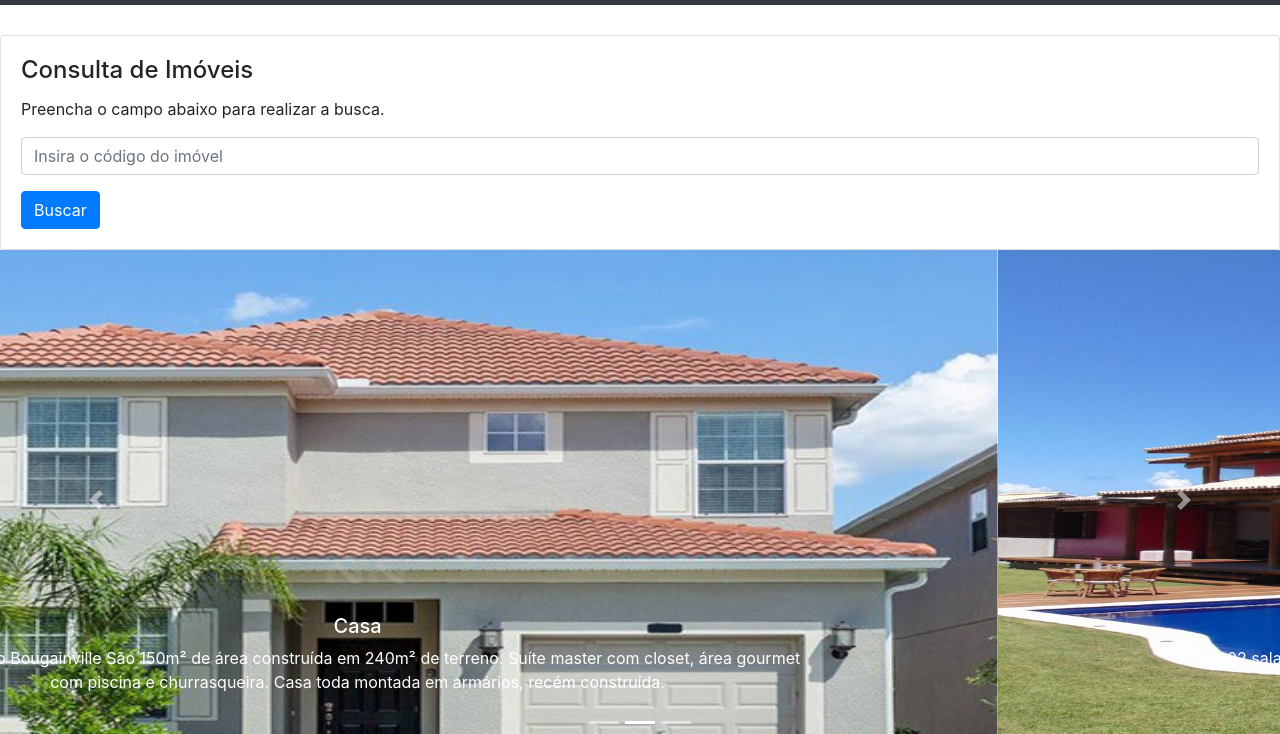
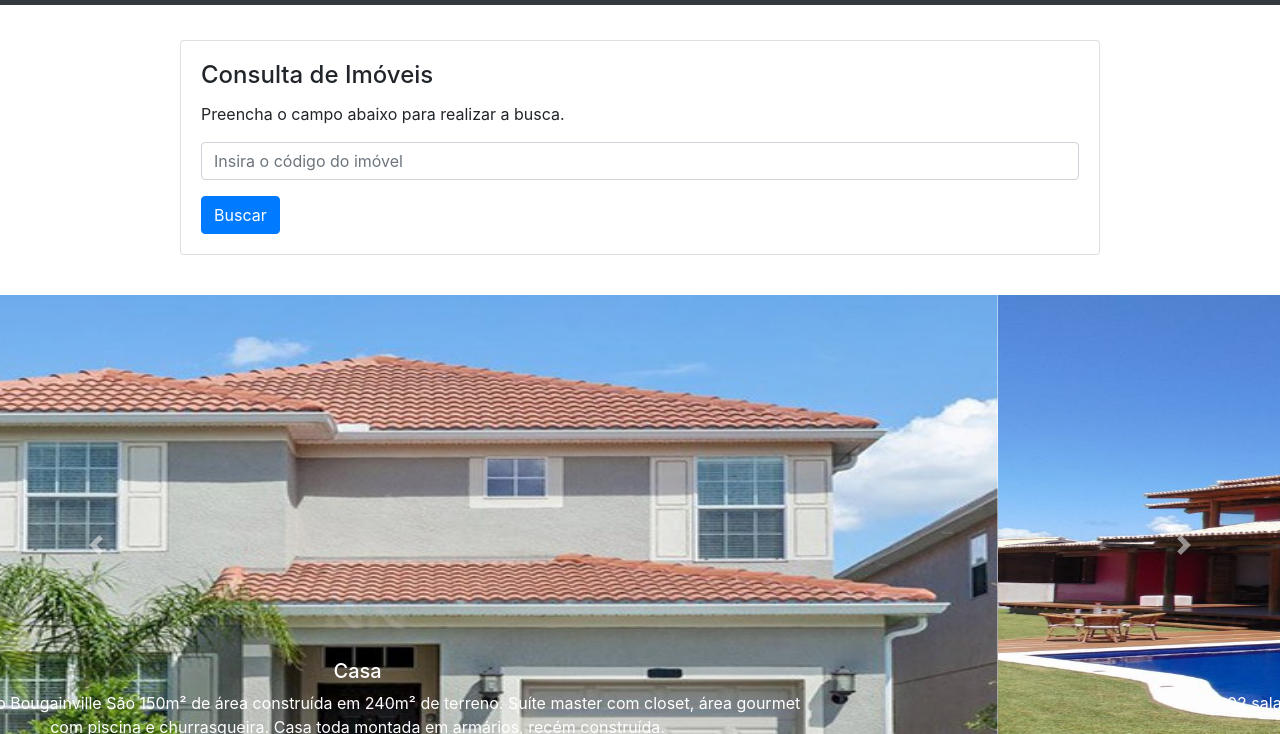
Before and after one commit to tmarco783/Projeto.P.W.2018-1, a plain HTML site: page imoveis_consulta.html in a window 1280 px wide. Shown: the part 66-800 px from the top of the page. Drawn offline with nearby package versions, Linux system fonts and the light colour scheme.

Commit message:
Add files via upload

```diff
--- a/imoveis_consulta.html
+++ b/imoveis_consulta.html
@@ -4,6 +4,7 @@
   <title>Sistema de Aluguel</title>
   <meta charset="utf-8">
   <meta name="viewport" content="width=device-width, initial-scale=1">
+  <link rel="stylesheet" href="css/styleImoveis.css">
   <link rel="stylesheet" href="https://maxcdn.bootstrapcdn.com/bootstrap/4.1.0/css/bootstrap.min.css">
   <script src="https://ajax.googleapis.com/ajax/libs/jquery/3.3.1/jquery.min.js"></script>
   <script src="https://cdnjs.cloudflare.com/ajax/libs/popper.js/1.14.0/umd/popper.min.js"></script>
```
